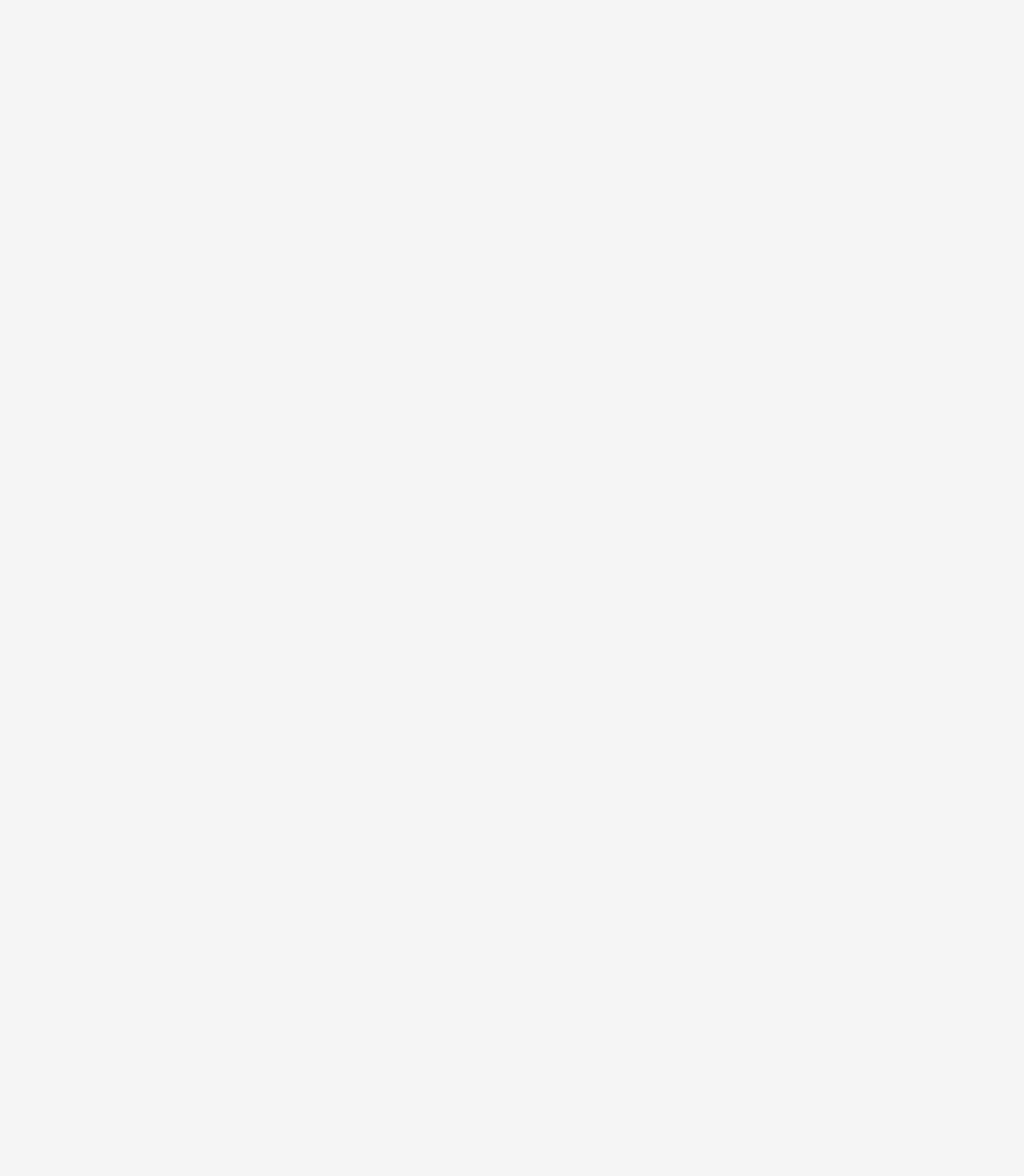
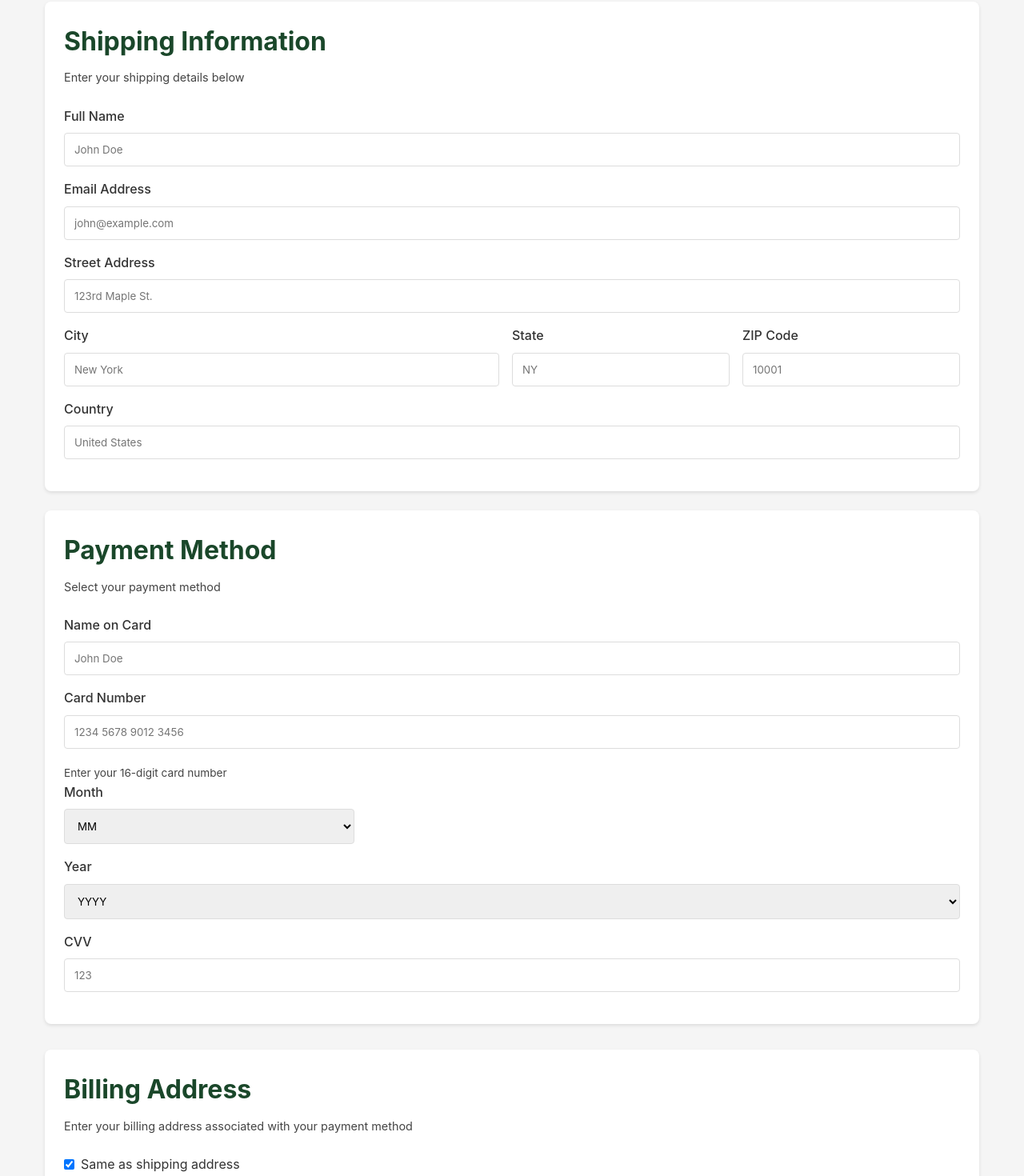
Before and after one commit to joshnorlin/tennis_shop, a React (Vite) app: page /checkout in a window 1280 px wide. Shown: the part 220-1690 px from the top of the page at 80% size. Before the commit the page ends 800 px from the top, so only its background shows below. Built offline with nearby package versions, Linux system fonts and the light colour scheme.

Commit message:
Added 2 forms for Contact Us and Checkout interfaces

```diff
--- a/package.json
+++ b/package.json
@@ -10,8 +10,8 @@
     "preview": "vite preview"
   },
   "dependencies": {
-    "react": "^19.1.1",
-    "react-dom": "^19.1.1",
+    "react": "^19.2.0",
+    "react-dom": "^19.2.0",
     "react-router-dom": "^7.9.4"
   },
   "devDependencies": {
--- a/src/interfaces/CheckoutPage.tsx
+++ b/src/interfaces/CheckoutPage.tsx
@@ -1,5 +1,170 @@
+import { useState } from "react";
+
 export default function CheckoutPage() {
+  const [sameAsShipping, setSameAsShipping] = useState(true);
+
   return (
-    <div>Hello World.</div>
+    <div style={{maxWidth: '1200px', margin: '0 auto', padding: '2rem 1rem'}}>
+      <h1 style={{textAlign: 'center', marginBottom: '3rem'}}>Checkout</h1>
+
+
+      {/* Shipping Information Form */}
+      <section className="card" style={{marginBottom: '1.5rem'}}>
+        <h2 style={{marginBottom: '0.5rem'}}>Shipping Information</h2>
+        <p style={{fontSize: '0.9rem', marginBottom: '1.5rem'}}>Enter your shipping details below</p>
+
+        <div>
+          <label htmlFor="fullName">Full Name</label>
+          <input type="text" id="fullName" placeholder="John Doe" required/>
+        </div>
+
+        <div>
+          <label htmlFor="email">Email Address</label>
+          <input type="email" id="email" placeholder="john@example.com" required/>
+        </div>
+
+        <div>
+          <label htmlFor="address">Street Address</label>
+          <input type="text" id="address" placeholder="123rd Maple St." required/>
+        </div>
+
+        <div style={{display: 'grid', gridTemplateColumns: '2fr 1fr 1fr', gap: '1rem'}}>
+          <div>
+            <label htmlFor="city">City</label>
+            <input type="text" id="city" placeholder="New York" required/>
+          </div>
+
+          <div>
+            <label htmlFor="state">State</label>
+            <input type="text" id="state" placeholder="NY" required/>
+          </div>
+
+          <div>
+            <label htmlFor="zip">ZIP Code</label>
+            <input type="text" id="zip" placeholder="10001" required/>
+          </div>
+        </div>
+
+        <div>
+          <label htmlFor="country">Country</label>
+          <input type="text" id="country" placeholder="United States" required/>
+        </div>
+      </section>
+
+      {/* Payment Method */}
+      <section className="card" style={{marginBottom: '2rem'}}>
+        <h2 style={{marginBottom: '0.5rem'}}>Payment Method</h2>
+        <p style={{fontSize: '0.9rem', marginBottom: '1.5rem'}}>Select your payment method</p>
+
+        <div>
+          <label htmlFor="cardName">Name on Card</label>
+          <input type="text" id="cardName" placeholder="John Doe" required/>
+        </div>
+
+        <div>
+          <label htmlFor="cardNumber">Card Number</label>
+          <input type="text" id="cardNumber" placeholder="1234 5678 9012 3456" maxLength={19} required/>
+          <p style={{fontSize: '0.85rem', marginTop: '0.25rem', marginBottom: '0'}}>Enter your 16-digit card number</p>
+        </div>
+
+        <div style={{display: 'grid', gridTemplateColumns: '1fr 1fr 1fr', gap: '1rem'}}>
+          <div>
+            <label htmlFor="month">Month</label>
+            <select id="month" required>
+              <option value="">MM</option>
+              {Array.from({length: 12}, (_, i) => (
+                <option key={i+1} value={(i+1).toString().padStart(2, '0')}>{(i+1).toString().padStart(2, '0')}</option>
+              ))}
+            </select>
+          </div>
+        </div>
+        <div>
+          <label htmlFor="year">Year</label>
+          <select id="year" required>
+            <option value="">YYYY</option>
+            {Array.from({length: 10}, (_, i) => {
+              const year = new Date().getFullYear() + i;
+              return <option key={year} value={year}>{year}</option>;
+            })}
+          </select>
+        </div>
+        <div>
+          <label htmlFor="cvv">CVV</label>
+          <input type="text" id="cvv" placeholder="123" maxLength={4} required/>
+        </div>
+      </section>
+
+      {/* Billing Address */}
+      <section className="card" style={{marginBottom: '2rem'}}>
+        <h2 style={{marginBottom: '0.5rem'}}>Billing Address</h2>
+        <p style={{fontSize: '0.9rem', marginBottom: '1.5rem'}}>Enter your billing address associated with your payment method</p>
+
+        <div style={{display: 'flex', alignItems: 'center', gap: '0.5rem'}}>
+          <input type="checkbox" id="sameAsShipping" checked={sameAsShipping} onChange={(e) => setSameAsShipping(e.target.checked)}style={{width: 'auto', margin: '0'}}/>
+          <label htmlFor="sameAsShipping" style={{marginBottom: '0', fontWeight: 'normal'}}>Same as shipping address</label>
+        </div>
+
+
+      {!sameAsShipping && (
+        <>
+        <div>
+          <label htmlFor="fullName">Full Name</label>
+          <input type="text" id="fullName" placeholder="John Doe" required/>
+        </div>
+
+        <div>
+          <label htmlFor="email">Email Address</label>
+          <input type="email" id="email" placeholder="john@example.com" required/>
+        </div>
+
+        <div>
+          <label htmlFor="address">Street Address</label>
+          <input type="text" id="address" placeholder="123rd Maple St." required/>
+        </div>
+
+        <div style={{display: 'grid', gridTemplateColumns: '2fr 1fr 1fr', gap: '1rem'}}>
+          <div>
+            <label htmlFor="city">City</label>
+            <input type="text" id="city" placeholder="New York" required/>
+          </div>
+
+          <div>
+            <label htmlFor="state">State</label>
+            <input type="text" id="state" placeholder="NY" required/>
+          </div>
+
+          <div>
+            <label htmlFor="zip">ZIP Code</label>
+            <input type="text" id="zip" placeholder="10001" required/>
+          </div>
+        </div>
+
+        <div>
+          <label htmlFor="country">Country</label>
+          <input type="text" id="country" placeholder="United States" required/>
+        </div>
+        </>
+      )}
+
+      </section>
+
+      {/* Order Summary */}
+      <section className="card" style={{marginBottom: '2rem'}}>
+        <h2 style={{marginBottom: '0.5rem'}}>Order Summary</h2>
+        <p style={{fontSize: '0.9rem', marginBottom: '1.5rem'}}>Review your order before proceeding to payment</p>
+
+        <div style={{display: 'flex', justifyContent: 'space-between', marginBottom: '0.5rem'}}>
+          <span>Item Total</span>
+          <span>$120.00</span>
+        </div>
+
+      </section>
+
+      {/* Place Order Button */}
+      <div style={{display: 'flex', gap: '1rem', justifyContent: 'center'}}>
+        <button type="submit" style={{minWidth: '150px'}}>Place Order</button>
+        <button type="button" style={{minWidth: '150px', backgroundColor: '#ddd', color: '#333'}}>Cancel</button>
+      </div>
+    </div>
   )
 }
--- a/src/interfaces/ContactUsPage.tsx
+++ b/src/interfaces/ContactUsPage.tsx
@@ -1,5 +1,66 @@
 export default function ContactUsPage() {
   return (
-    <div>Hello World.</div>
-  )
+    <div style={{maxWidth: '1200px', margin: '0 auto', padding: '2rem 1rem'}}>
+      <h1 style={{textAlign: 'center'}}>Contact Us</h1>
+      <p style={{textAlign: 'center', margin: '3rem'}}>
+        If you have a question, need assistance, or would like to give feedback, send us a message and we will get back to you as soon as possible!
+      </p>
+
+      <div style={{display: 'flex', gap: '3rem', flexWrap: 'wrap', alignItems: 'flex-start'}}>
+
+        {/* Contact Form */}
+        <form className="card" style={{flex: '1', minWidth: '300px'}}>
+          <div>
+            <label>Name</label>
+            <input
+              type="text"
+              placeholder="Your name"
+              required
+            />
+          </div>
+
+          <div>
+            <label>Email</label>
+            <input
+              type="email"
+              placeholder="you@example.com"
+              required
+            />
+          </div>
+
+          <div>
+            <label>Message</label>
+            <textarea
+              placeholder="How can we help you?"
+              required
+            />
+          </div>
+
+          <button type="submit" style={{marginBottom: '2rem'}}>Send Message</button>
+
+        </form>
+
+      </div>
+
+      <div>
+        <div className="card" style={{marginBottom: '1.5rem'}}>
+          <h2 style={{marginBottom: '1rem'}}>Visit Our Store</h2>
+          <p><strong>Pro Racketeers</strong></p>
+          <p>New York City, NY</p>
+          <p>Phone: (123) 456-789</p>
+          <p>Email: info@proracketeers.com</p>
+        </div>
+
+        <div style={{height: '300px', borderRadius: '8px', overflow: 'hidden', boxShadow: '0 2px 4px rgba(0,0,0,0.1)' }}>
+          <iframe
+            width="100%"
+            height="100%"
+            style={{ border: 0 }}
+            loading="lazy"
+            src="https://maps.google.com/maps?width=100%25&amp;height=300&amp;hl=en&amp;q=New%20York%20City+(Pro%20Racketeers)&amp;t=&amp;z=13&amp;ie=UTF8&amp;iwloc=B&amp;output=embed">
+          </iframe>
+        </div>
+      </div>
+    </div>
+  );
 }
```
Also changed, not shown: 1 other file (tests, documents, lock files or other folders).
